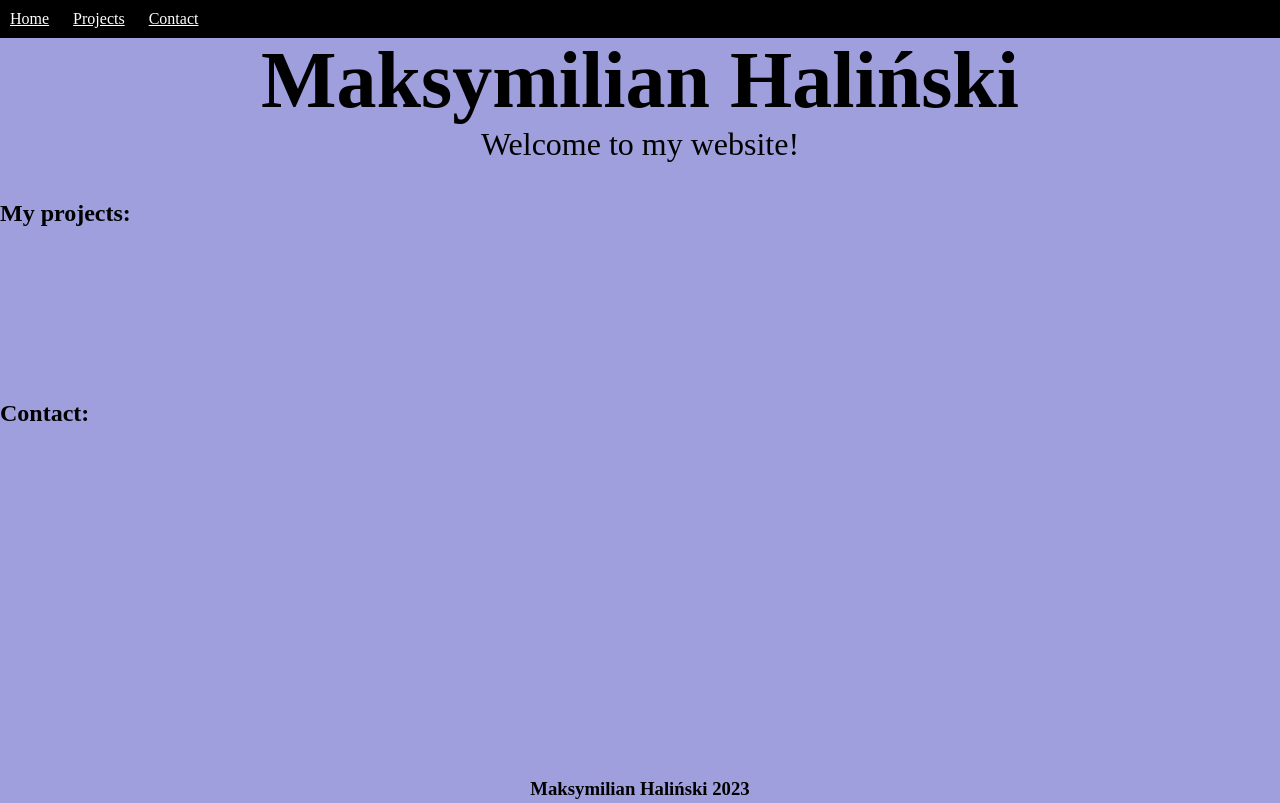
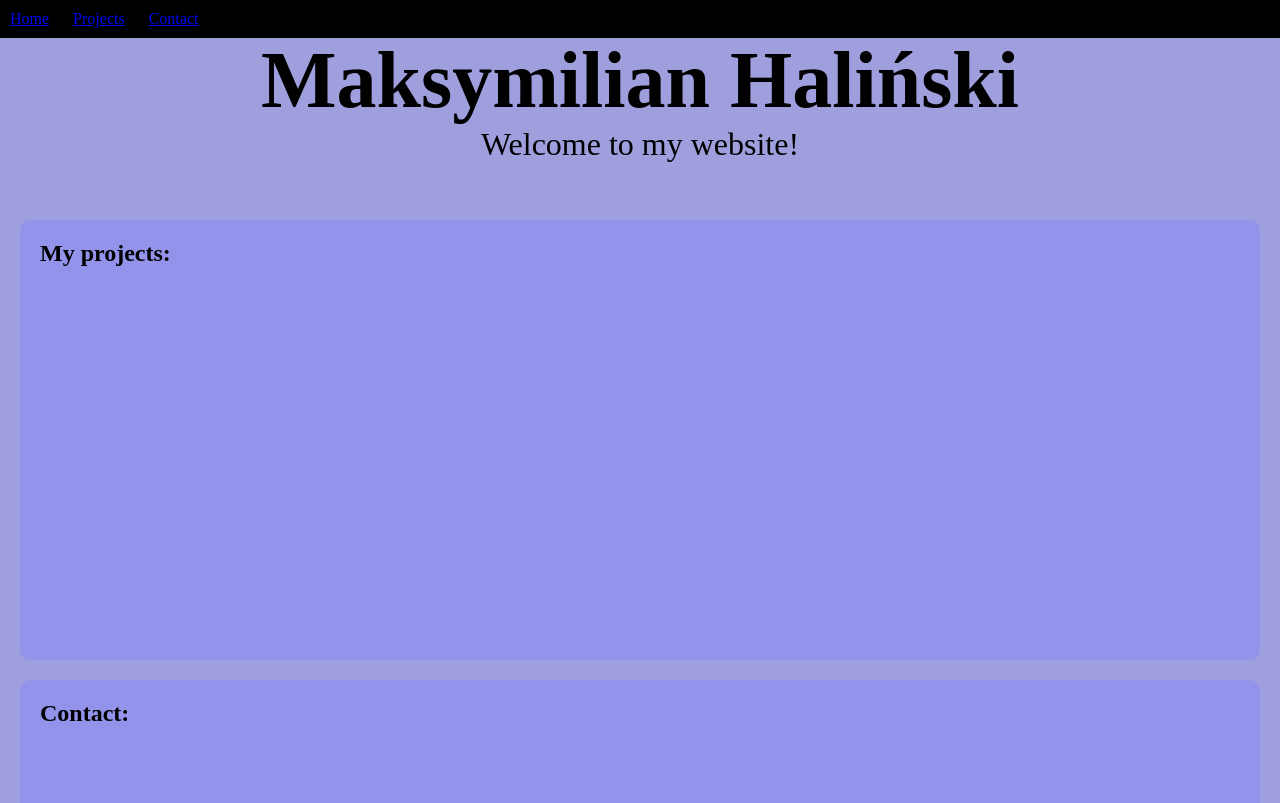
Before and after one commit to mixmaxmix20/mixmaxmix20.github.io, a plain HTML site: page index.html in a window 1280 px wide. Shown: the top 803 px of the page. Drawn offline with Linux system fonts and the light colour scheme.

Commit message:
Update index.css

```diff
--- a/index.css
+++ b/index.css
@@ -9,7 +9,6 @@ nav {
     position: fixed;
     width: 100%;
     z-index: 1;
-    position: absolute;
     text-align: left;
 }
 
@@ -56,17 +55,16 @@ header {
 }
 
 footer {
-    position: fixed;
     bottom: 0;
     width: 100%;
     text-align: center;
 }
 
 article {
-    width: 100%;
-    height: 200px;
+    width: inherit;
+    height: 50%;
+    background-color: hsla(240, 70%, 75%, 1);
+    padding: 20px;
+    margin: 20px;
+    border-radius: 10px;
 }
-
-a {
-    color: white;
-}
```
